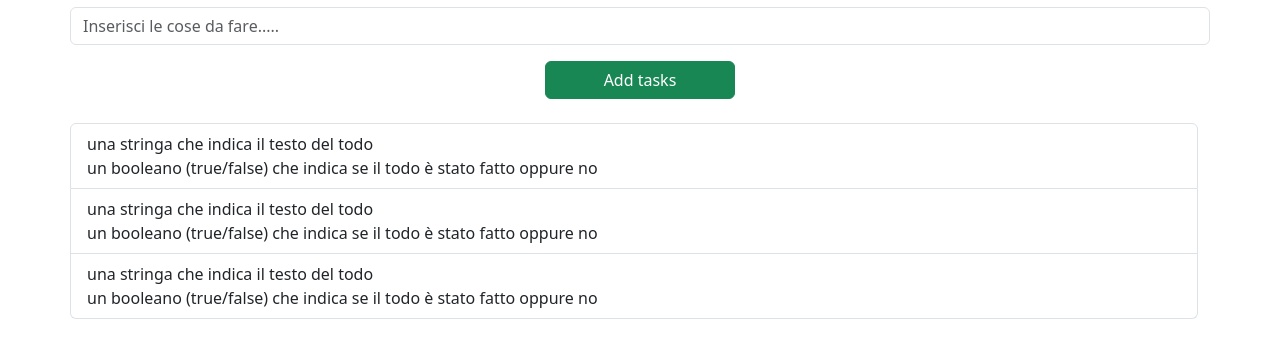
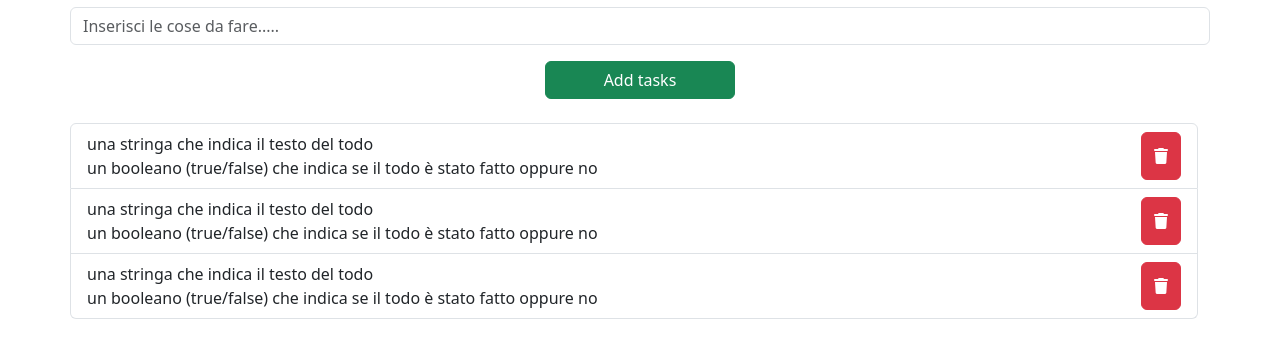
Before and after one commit to nicolaoo/vue-todolist, a plain HTML site: page index.html in a window 1280 px wide. Shown: the part 89-446 px from the top of the page. Drawn offline with nearby package versions, Linux system fonts and the light colour scheme.

Commit message:
Add button remove and function

```diff
--- a/app.js
+++ b/app.js
@@ -30,5 +30,9 @@ createApp({
             this.tasks.push(this.taskUser)
             this.taskskUser = ''
         },
+
+        removeTasks() {
+
+        },
     },
 }).mount('#app')
--- a/index.html
+++ b/index.html
@@ -6,6 +6,7 @@
     <meta name="viewport" content="width=device-width, initial-scale=1.0">
     <link rel="stylesheet" href="./style.css">
     <script src="https://unpkg.com/vue@3/dist/vue.global.js"></script>
+    <script src="https://kit.fontawesome.com/5ffb897fe9.js" crossorigin="anonymous"></script>
     <link href="https://cdn.jsdelivr.net/npm/bootstrap@5.3.0-alpha1/dist/css/bootstrap.min.css" rel="stylesheet" integrity="sha384-GLhlTQ8iRABdZLl6O3oVMWSktQOp6b7In1Zl3/Jr59b6EGGoI1aFkw7cmDA6j6gD" crossorigin="anonymous">
     <title>Vue To Do List</title>
 </head>
@@ -25,13 +26,16 @@
             <div class="row">
                 <ul class="list-group">
                     <li v-for="(element, index) in tasks"
-                    class="list-group-item">
+                    class="list-group-item d-flex justify-content-between">
                         {{
                             element.text
                         }} <br>
                         {{
                             element.done
                         }}
+                        <button @click="removeTasks" type="button" class="btn btn-danger">
+                            <i class="fa-solid fa-trash "></i>
+                        </button>
                     </li>
                 </ul>
             </div>
```
Lines whose indentation alone changed are shown as unchanged.
